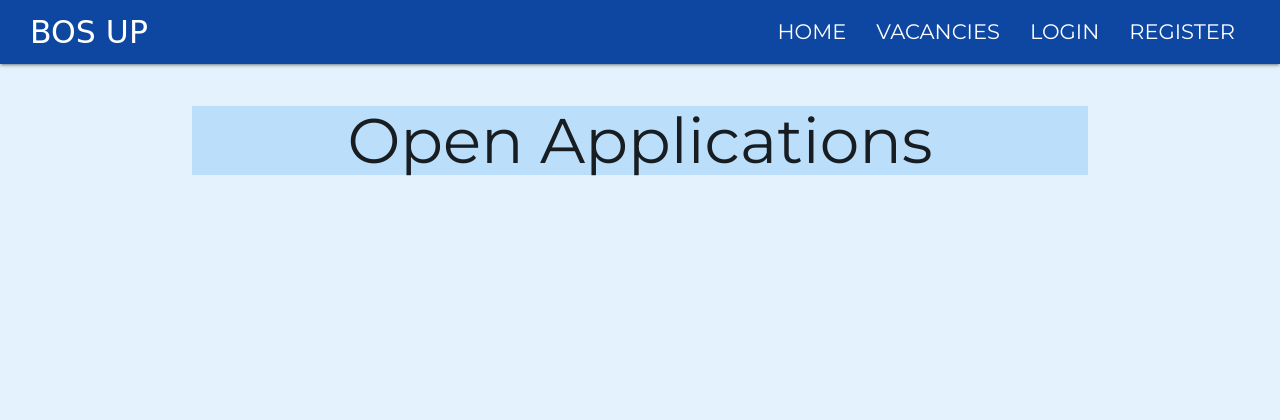
After one commit to VolkovBos/jobboard_milestone3, a Flask app: page /applications in a window 1280 px wide. The commit adds this page. Shown: the top 420 px of the page. Run offline with Flask 2, Linux system fonts and the light colour scheme; some libraries are stand-ins or nearby versions; some web fonts are replaced.

Commit message:
Added applications.html
also added url references and route

```diff
--- a/app.py
+++ b/app.py
@@ -168,7 +168,7 @@ def contact():
     return render_template("contact.html")
 
 
-# Vacancies page for overview of open vacancies
+# Vacancies page for overview and management of vacancies
 @app.route('/vacancies')
 def vacancies():
     vacancies_open = mongo.db.vacancies.find({'vacancy_status': 'open'})
@@ -177,6 +177,12 @@ def vacancies():
         vacancies_open=vacancies_open )
 
 
+# Applications page for overview and management of Applications
+@app.route('/applications')
+def applications():
+    return render_template("applications.html")
+
+
 # To run the app
 if __name__ == '__main__':
     app.run(host=os.environ.get('IP'),
--- /dev/null
+++ b/templates/applications.html
@@ -0,0 +1,10 @@
+{% extends 'base.html' %}
+{% block content %}
+
+<div class="container">
+    <div class="title-text">
+        <h1>Open Applications</h1>
+    </div>
+</div>
+
+{% endblock %}
--- a/templates/base.html
+++ b/templates/base.html
@@ -71,7 +71,7 @@
                             <li>
                                 <a  class="{% if 'myapplications' in request.path %} active {% endif %}"
                                     title="See which applications you have"
-                                    href="#" >
+                                    href="{{ url_for('applications') }}" >
                                     My Applications
                                 </a>
                             </li>
@@ -79,7 +79,7 @@
                             <li>
                                 <a  class="{% if 'applications' in request.path %} active {% endif %}"
                                     title="Manage applications"
-                                    href="#" >
+                                    href="{{ url_for('applications') }}" >
                                     Applications
                                 </a>
                             </li>
@@ -147,14 +147,14 @@
         {% else %}
             {% if g.user['profile'] != 'admin' %}
                 <li>
-                    <a href="#" >
+                    <a href="{{ url_for('applications') }}" >
                         My Applications
                         <i class="material-icons right">transfer_within_a_station</i>
                     </a>
                 </li>
             {% elif g.user['profile'] == 'admin' %}
                 <li>
-                    <a  href="#" >
+                    <a  href="{{ url_for('applications') }}" >
                         Applications
                         <i class="material-icons right">transfer_within_a_station</i>
                     </a>
```
